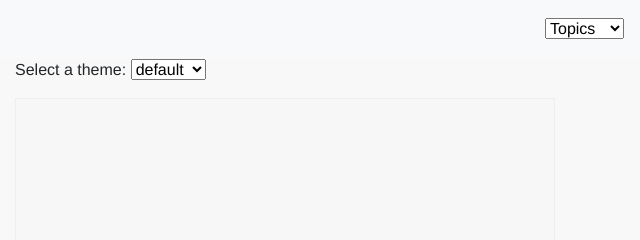
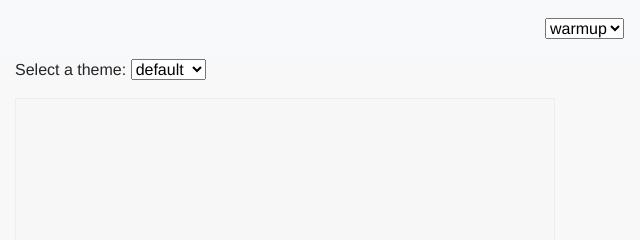
Before and after one commit to PugazharasanC/new-Automation, a website with bundled scripts: page index.html in a window 1280 px wide. Shown: the top 240 px of the page, 640-1280 px from the left. Built offline with nearby package versions, Linux system fonts and the light colour scheme; files whose address does not match are found by name; a web font is replaced by a local one.

Commit message:
dropdown

```diff
--- a/index.html
+++ b/index.html
@@ -18,7 +18,6 @@
 
     <div class="dropdown">
       <select name="topics" id="topics" class="dropdown" onchange="setTopic(this.value)">
-        <option value="">Topics</option>
       </select>
     </div>
   </nav>
--- a/main.js
+++ b/main.js
@@ -27,6 +27,7 @@ let feedTopic = () => {
     };
     myDropdown.appendChild(newOption);
   });
+  myDropdown.firstChild().selectedIndex = 0;
 }
 
 let addTestCase = (testcase) => {
```
